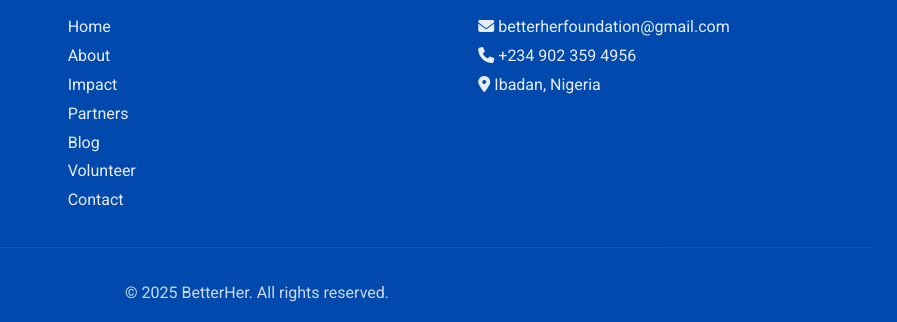
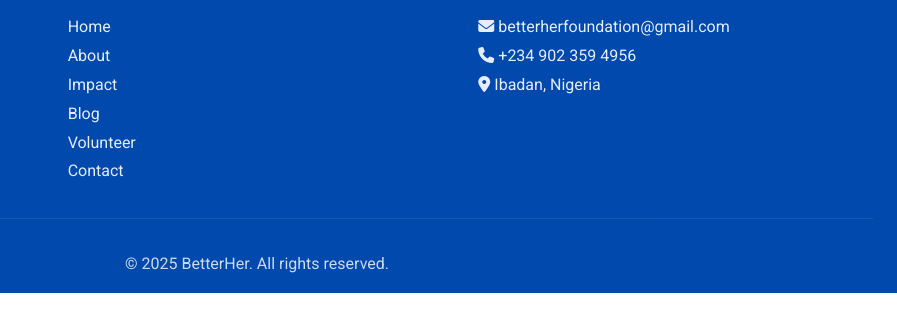
Before and after one commit to Hardey0/BetterHer, a plain HTML site: page index.html in a window 1280 px wide. Shown: the part 4922-5244 px from the top of the page, 383-1280 px from the left. After the commit the page ends 5215 px from the top, so only its background shows below. Drawn offline with Linux system fonts and the light colour scheme; a web font is replaced by a local one.

Commit message:
removing of partner link

```diff
--- a/index.html
+++ b/index.html
@@ -960,7 +960,6 @@
                 <p><a href="index.html" style="color: white; text-decoration: none;">Home</a></p>
                 <p><a href="about.html" style="color: white; text-decoration: none;">About</a></p>
                 <p><a href="impact.html" style="color: white; text-decoration: none;">Impact</a></p>
-                <p><a href="partners.html" style="color: white; text-decoration: none;">Partners</a></p>
                 <p><a href="blog.html" style="color: white; text-decoration: none;">Blog</a></p>
                 <p><a href="volunteer.html" style="color: white; text-decoration: none;">Volunteer</a></p>
                 <p><a href="contact.html" style="color: white; text-decoration: none;">Contact</a></p>
```
Also changed, not shown: about.html (+1 -1 lines), blog.html (+1 -1 lines), impact.html (+1 -1 lines).
